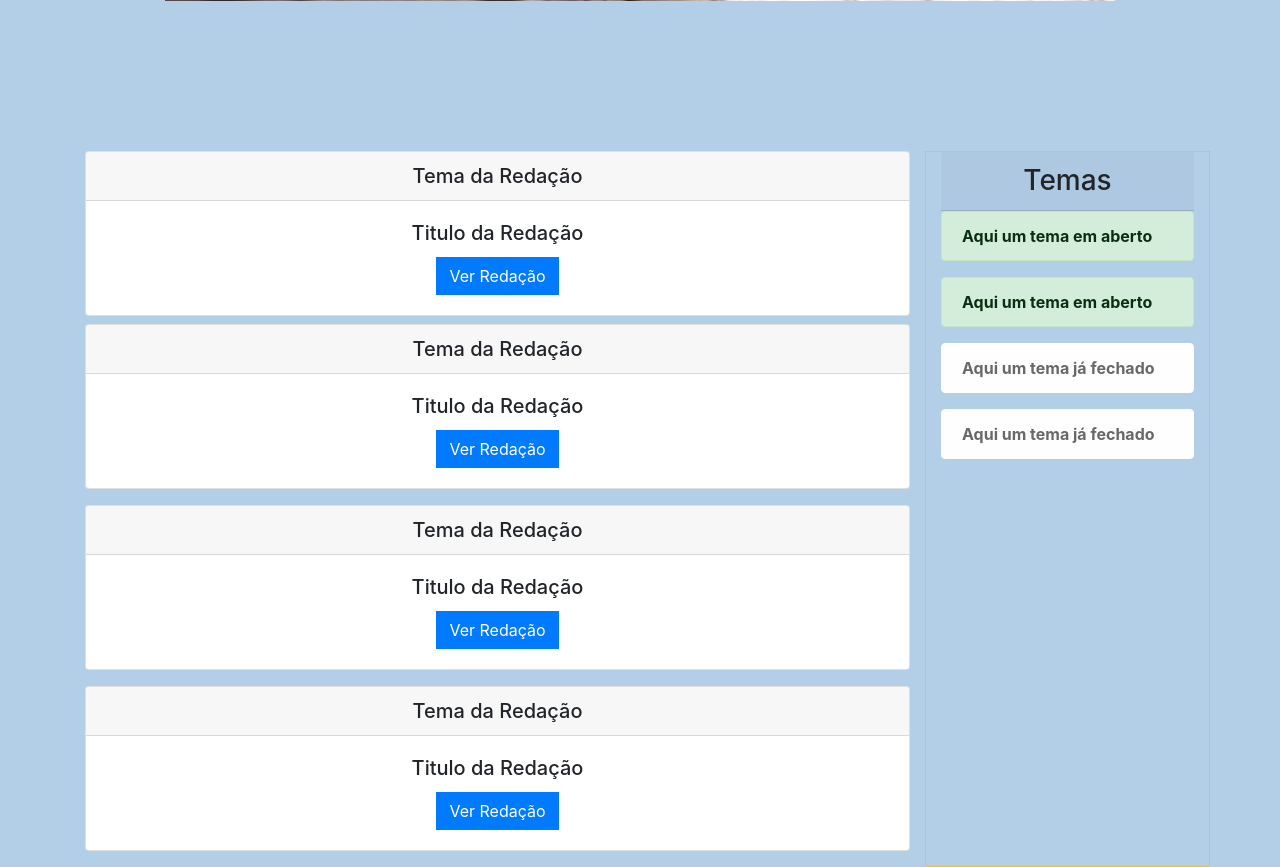
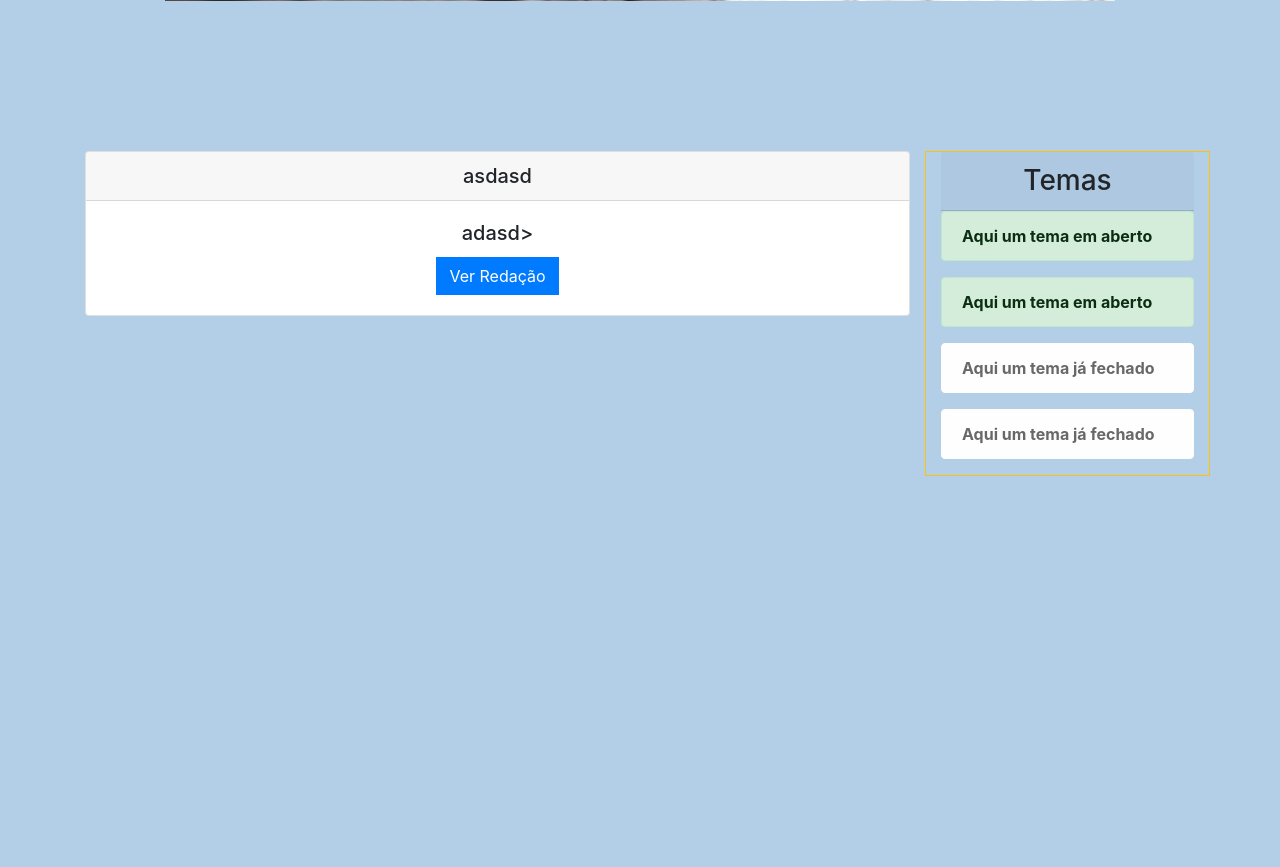
Before and after one commit to LucasHenriqueP/haken, a Node server app: page / in a window 1280 px wide. Shown: the part 599-1466 px from the top of the page. After the commit the page ends 1075 px from the top, so only its background shows below. Run offline with Node 20, Linux system fonts and the light colour scheme; data comes from the database, SQL or seed files in the repository; tables that the repository leaves empty hold one stand-in row (values such as "Sample post"); some libraries are stand-ins or nearby versions.

Commit message:
Integrando back com o front

```diff
--- a/app.js
+++ b/app.js
@@ -6,7 +6,9 @@ const redacao = require('./routes/redacao');
 const login = require('./routes/login');
 const tema = require('./routes/tema');
 
-const temaModel = require('./models/tema')
+const temaModel = require('./models/tema');
+const redacaoCorrigidaModel = require('./models/redacao_corrigida');
+const redacaoModel = require('./models/redacao');
 
 
 let port = 3000;
@@ -30,19 +32,17 @@ app.use(express.static(__dirname + '/public'));
 
 app.get('/', (req, res) =>{
     temaModel.find({}, (er, temas) =>{
-        temas.sort((a, b)=>{
-            if (a.data_limite > b.data_limite) {
-                return 1;
-              }
-              if (a.data_limite < b.data_limite) {
-                return -1;
-              }
-              // a must be equal to b
-              return 0;
-        })
-        console.log(temas);
+       redacaoModel.find({}, (er, redacoes) =>{
+           redacaoCorrigidaModel.find({}, (er, redacoes_corrigidas)=>{
+            console.log(redacoes);
+                console.log(temas);
+                console.log(redacoes_corrigidas);
+                res.render('index.ejs', {temas, redacoes, redacoes_corrigidas})
+            })
+       })
 
-        res.render('index.ejs', {temas})
+
+
     })
     numeros = 5
 });
--- a/models/redacao.js
+++ b/models/redacao.js
@@ -21,5 +21,11 @@ const RedacaoSchema = new mongoose.Schema({
 
 const Redacao = mongoose.model('redacao', RedacaoSchema, 'redacoes');
 
+let redacao1 = new Redacao({
+    tema: "asdasd",
+    arquivo: "redacao1.txt",
+    titulo: "adasd"
+})
+redacao1.save();
 
 module.exports = Redacao;
--- a/views/index.ejs
+++ b/views/index.ejs
@@ -131,18 +131,18 @@
   </div>
 </div>
 
-
-<div class="modal fade" id="redacaoModal" tabindex="-1" role="dialog" aria-labelledby="redacaoModalLabel" aria-hidden="true">
+<% for (i in redacoes){%>
+<div class="modal fade" id="<%= redacoes[i]._id %>" tabindex="-1" role="dialog" aria-labelledby="<%= redacoes[i]._id %>Label" aria-hidden="true">
   <div class="modal-dialog" role="document">
     <div class="modal-content">
       <div class="modal-header">
-        <h5 class="modal-title" id="redacaoModalLabel">Titulo Da redacao</h5>
+        <h5 class="modal-title" id="<%= redacoes[i]._id %>Label"><%= redacoes[i].titulo%></h5>
         <button type="button" class="close" data-dismiss="modal" aria-label="Close">
           <span aria-hidden="true">&times;</span>
         </button>
       </div>
       <div class="modal-body">
-        <h3 class="text-center">Tema</h3>
+        <h3 class="text-center"><%= redacoes[i].tema %></h3>
         <a href=""> <p> <i class="far fa-file">&nbsp;</i> Redação Original </p></a>
          <a href=""> <p> <i class="fas fa-check">&nbsp;</i>Redação Corrigida </p></a>
       </div>
@@ -151,6 +151,7 @@
     </div>
   </div>
 </div>
+<%}%>
 
 <div class="modal fade" id="envioredacao" tabindex="-1" role="dialog" aria-labelledby="envioModalLabel" aria-hidden="true">
   <div class="modal-dialog" role="document">
@@ -228,37 +229,15 @@
 <div class="container">
   <div class="row">
     <div class="col-9">
+        <% for(j in redacoes) {%>
       <div class="card mb-2">
-        <h5 class="card-header text-center">Tema da Redação</h5>
+        <h5 class="card-header text-center"><%= redacoes[j].tema%></h5>
         <div class="card-body text-center">
-          <h5 class="card-title">Titulo da Redação</h5>
-          <a href="#" data-toggle="modal" data-target="#redacaoModal" class="btn btn-primary">Ver Redação</a>
+          <h5 class="card-title"><%= redacoes[j].titulo%>></h5>
+          <a href="#" data-toggle="modal" data-target="#<%= redacoes[j]._id %>" class="btn btn-primary">Ver Redação</a>
         </div>
       </div>
-
-      <div class="card mb-3">
-        <h5 class="card-header text-center">Tema da Redação</h5>
-        <div class="card-body text-center">
-          <h5 class="card-title">Titulo da Redação</h5>
-          <a href="#" class="btn btn-primary">Ver Redação</a>
-        </div>
-      </div>
-
-      <div class="card mb-3">
-        <h5 class="card-header text-center">Tema da Redação</h5>
-        <div class="card-body text-center">
-          <h5 class="card-title">Titulo da Redação</h5>
-          <a href="#" class="btn btn-primary">Ver Redação</a>
-        </div>
-      </div>
-
-      <div class="card mb-3">
-        <h5 class="card-header text-center">Tema da Redação</h5>
-        <div class="card-body text-center">
-          <h5 class="card-title">Titulo da Redação</h5>
-          <a href="#" class="btn btn-primary">Ver Redação</a>
-        </div>
-      </div>
+      <%}%>
     </div>
 
     <div class="col-3 border border-warning">
```
Also changed, not shown: models/redacao_corrigida.js (+9 -2 lines).
